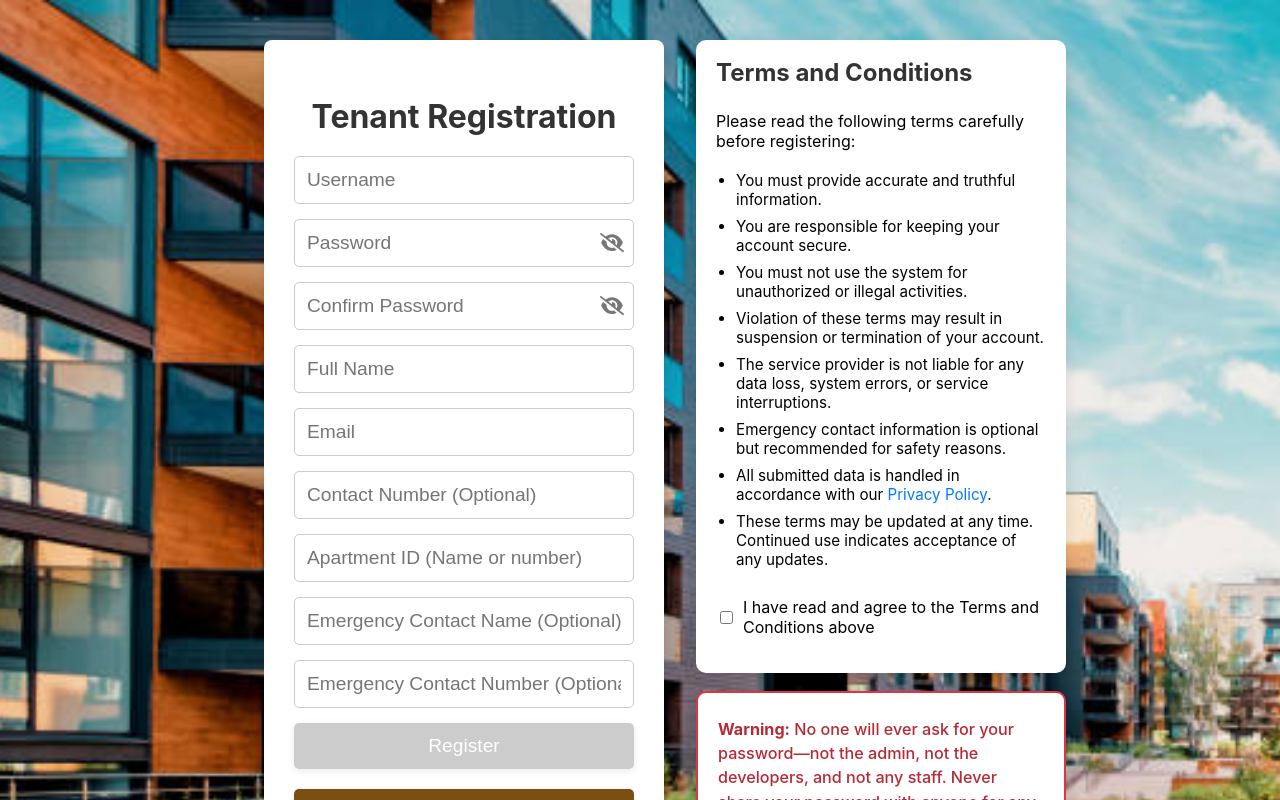
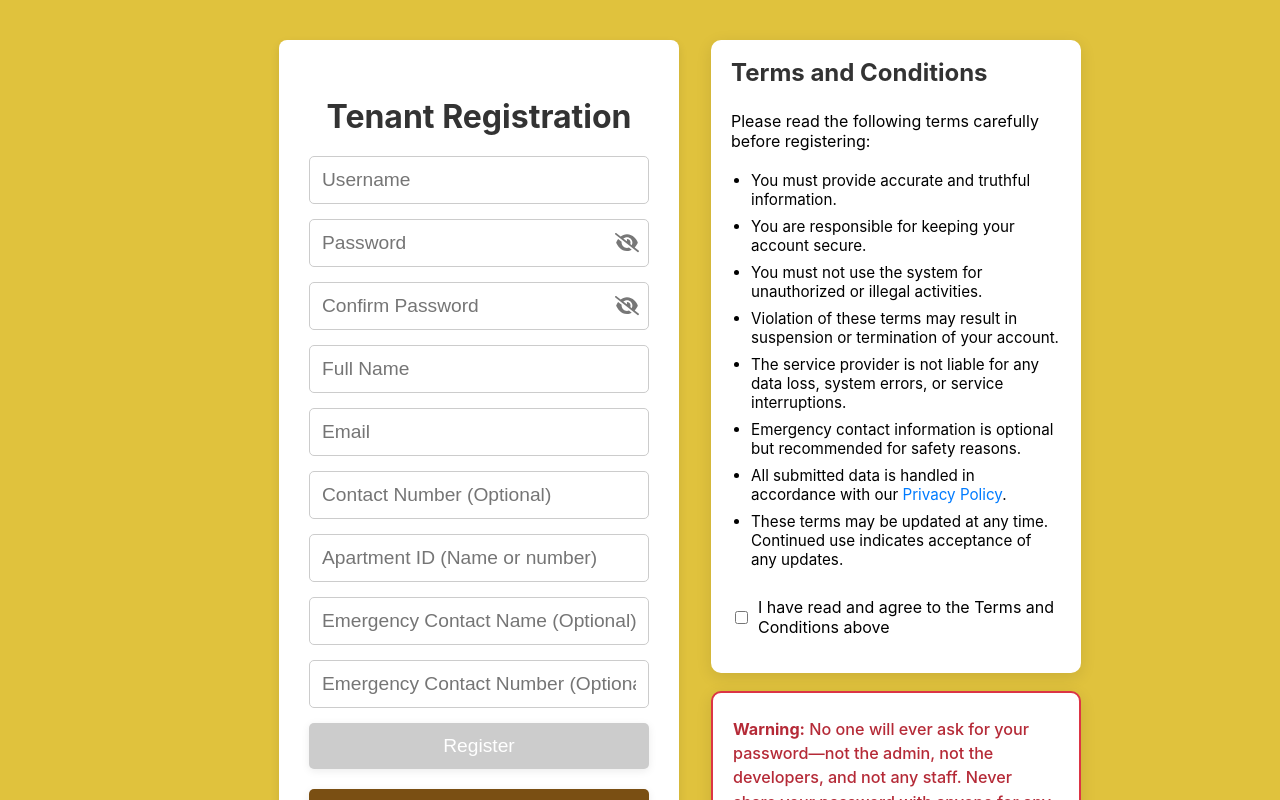
Before and after one commit to Noble636/Capstone2, a React (Create React App) app: page /register in a window 1280 px wide. Built offline with nearby package versions, Linux system fonts and the light colour scheme.

Commit message:
Inital commit

```diff
--- a/src/components/Tenant/TenantRegister.js
+++ b/src/components/Tenant/TenantRegister.js
@@ -123,16 +123,7 @@ const TenantRegister = () => {
     };
 
     return (
-        <div
-            className="tenant-register-container"
-            style={{
-                backgroundImage: "url('/Background/Background.jpg')",
-                backgroundSize: "cover",
-                backgroundPosition: "center",
-                backgroundRepeat: "no-repeat",
-                backgroundColor: "#e0c23d"
-            }}
-        >
+        <div className="tenant-register-container">
             <div className="tenant-register-box">
                 <h2>Tenant Registration</h2>
                 {registrationError && <div className="error-message">{registrationError}</div>}
@@ -234,7 +225,7 @@ const TenantRegister = () => {
                 </form>
                 <button onClick={handleCancel} className="cancel-register-button">Cancel</button>
             </div>
-            <div style={{ display: "flex", flexDirection: "column", alignItems: "stretch", width: 400, minWidth: 320 }}>
+            <div className="terms-column">
                 <div className="terms-box">
                     <h3>Terms and Conditions</h3>
                     <p>Please read the following terms carefully before registering:</p>
--- a/src/css/Tenant/TenantRegister.css
+++ b/src/css/Tenant/TenantRegister.css
@@ -244,6 +244,16 @@ html, body {
     color: #333;
 }
 
+.terms-column {
+  display: flex;
+  flex-direction: column;
+  align-items: center;
+  width: 100%;
+  max-width: 370px;
+  min-width: 260px;
+  box-sizing: border-box;
+}
+
 @media (max-width: 700px) {
   .tenant-register-container {
     flex-direction: column !important;
@@ -252,15 +262,13 @@ html, body {
     padding: 8px 0;
     box-sizing: border-box;
     justify-content: flex-start !important;
+    width: 100vw;
     overflow-x: hidden;
-    width: 100vw;
   }
 
   .tenant-register-box,
-  .terms-box,
-  .privacy-warning-text {
-    display: block !important;
-    width: 100% !important;
+  .terms-column {
+    width: 96vw !important;
     max-width: 370px !important;
     min-width: 0 !important;
     margin-left: auto !important;
@@ -269,4 +277,14 @@ html, body {
     padding-left: 4px;
     padding-right: 4px;
   }
+
+  .terms-box,
+  .privacy-warning-text {
+    width: 100% !important;
+    max-width: 100% !important;
+    min-width: 0 !important;
+    margin-left: 0 !important;
+    margin-right: 0 !important;
+    box-sizing: border-box;
+  }
 }
```
